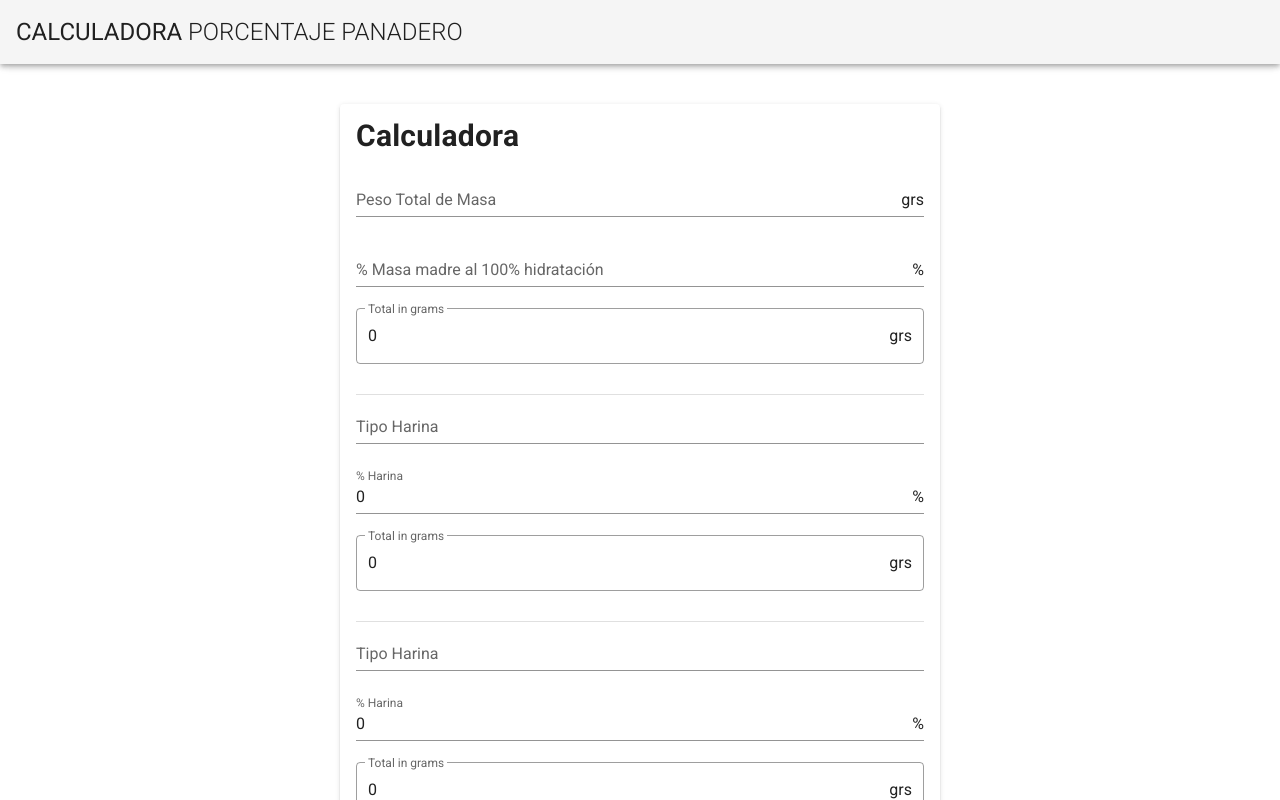
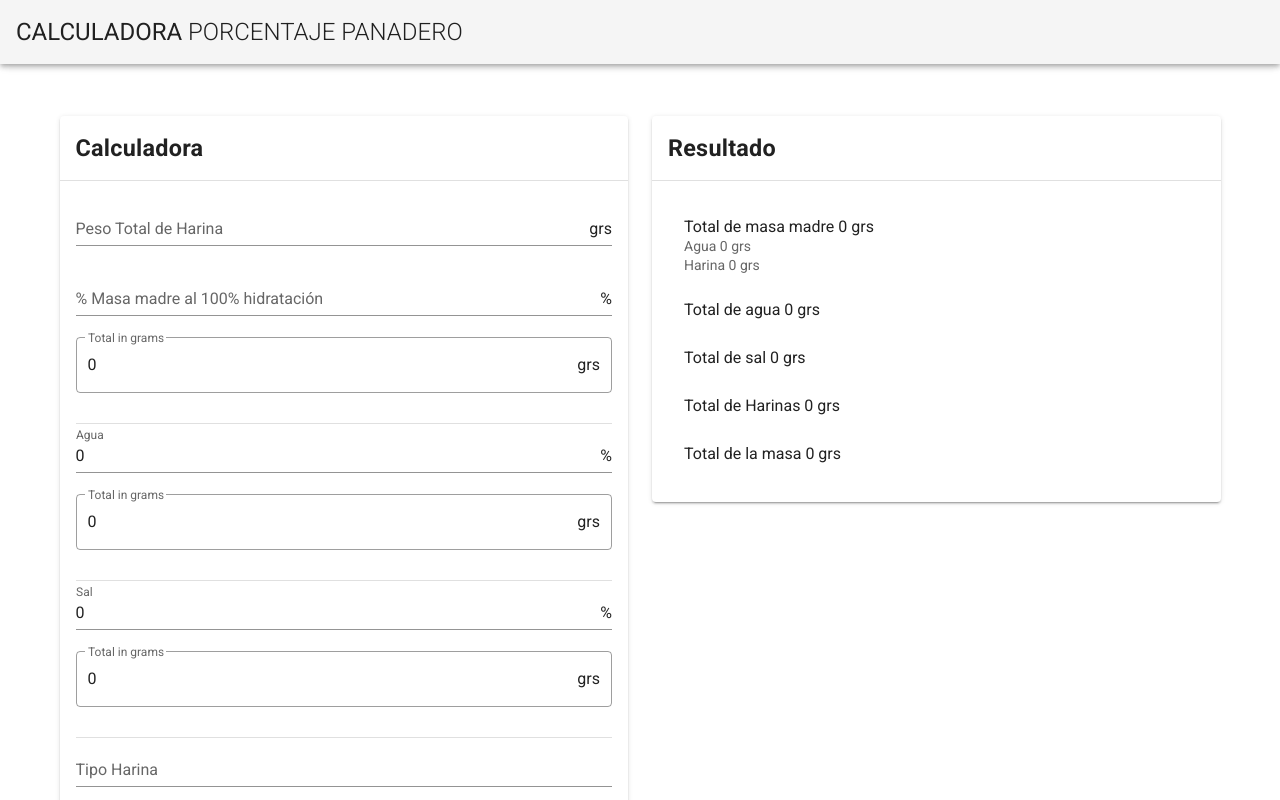
Before and after one commit to maurofokker/calculadora-panadero, a Vue app: page / in a window 1280 px wide. Shown: the top 800 px of the page. Built offline with nearby package versions, Linux system fonts and the light colour scheme.

Commit message:
add calculation in second column

```diff
--- a/src/views/SimpleBakerCalculator.vue
+++ b/src/views/SimpleBakerCalculator.vue
@@ -1,13 +1,17 @@
 <template>
-  <v-card width="600px" class="mt-10 mx-auto">
+  <v-form>
+    <v-container>
+      <v-row>
+        <v-col cols="6">
+          <v-card class="mt-10 mx-auto">
             <v-card-title primary-title>
-      <h2>Calculadora</h2>
+              <h3>Calculadora</h3>
             </v-card-title>
+            <v-divider></v-divider>
             <v-card-text>
-      <v-form>
               <v-text-field
-          label="Peso Total de Masa"
-          v-model="totalDoughWeight"
+                label="Peso Total de Harina"
+                v-model="totalFluorWeight"
                 suffix="grs"
               ></v-text-field>
               <v-text-field
@@ -17,7 +21,33 @@
               ></v-text-field>
               <v-text-field
                 label="Total in grams"
-          :value="sourdoughFromTotalDoughWeight"
+                :value="sourdoughFromTotalFluorWeight"
+                outlined
+                readonly
+                suffix="grs"
+              ></v-text-field>
+              <v-divider></v-divider>
+              <v-text-field
+                label="Agua"
+                v-model="water"
+                suffix="%"
+              ></v-text-field>
+              <v-text-field
+                label="Total in grams"
+                :value="waterFromTotalFluorWeight"
+                outlined
+                readonly
+                suffix="grs"
+              ></v-text-field>
+              <v-divider></v-divider>
+              <v-text-field
+                label="Sal"
+                v-model="salt"
+                suffix="%"
+              ></v-text-field>
+              <v-text-field
+                label="Total in grams"
+                :value="saltFromTotalFluorWeight"
                 outlined
                 readonly
                 suffix="grs"
@@ -34,7 +64,7 @@
               ></v-text-field>
               <v-text-field
                 label="Total in grams"
-          :value="fluorOneFromTotalDoughWeight"
+                :value="fluorOneFromTotalFluorWeight"
                 outlined
                 readonly
                 suffix="grs"
@@ -54,7 +84,7 @@
               ></v-text-field>
               <v-text-field
                 label="Total in grams"
-          :value="fluorTwoFromTotalDoughWeight"
+                :value="fluorTwoFromTotalFluorWeight"
                 outlined
                 readonly
                 suffix="grs"
@@ -74,7 +104,7 @@
               ></v-text-field>
               <v-text-field
                 label="Total in grams"
-          :value="fluorThreeFromTotalDoughWeight"
+                :value="fluorThreeFromTotalFluorWeight"
                 outlined
                 readonly
                 suffix="grs"
@@ -82,34 +112,95 @@
               <p v-if="totalFluorPercentGreaterThan100">
                 Total de harinas no debe superar el 100%
               </p>
-        <v-divider></v-divider>
-        <v-text-field label="Agua" v-model="water" suffix="%"></v-text-field>
-        <v-text-field
-          label="Total in grams"
-          :value="waterFromTotalDoughWeight"
-          outlined
-          readonly
-          suffix="grs"
-        ></v-text-field>
-        <v-divider></v-divider>
-        <v-text-field label="Sal" v-model="salt" suffix="%"></v-text-field>
-        <v-text-field
-          label="Total in grams"
-          :value="saltFromTotalDoughWeight"
-          outlined
-          readonly
-          suffix="grs"
-        ></v-text-field>
-      </v-form>
             </v-card-text>
           </v-card>
+        </v-col>
+        <v-col cols="6">
+          <v-card class="mt-10 mx-auto">
+            <v-card-title primary-title>
+              <h3>Resultado</h3>
+            </v-card-title>
+            <v-divider></v-divider>
+            <v-card-text>
+              <v-list disabled>
+                <v-list-item-group color="primary">
+                  <v-list-item>
+                    <v-list-item-content>
+                      <v-list-item-title>
+                        Total de masa madre
+                        {{ sourdoughFromTotalFluorWeight }} grs
+                      </v-list-item-title>
+                      <v-list-item-subtitle
+                        >Agua
+                        {{ sourdoughFromTotalFluorWeight / 2 }}
+                        grs</v-list-item-subtitle
+                      >
+                      <v-list-item-subtitle
+                        >Harina
+                        {{ sourdoughFromTotalFluorWeight / 2 }}
+                        grs</v-list-item-subtitle
+                      >
+                    </v-list-item-content>
+                  </v-list-item>
+                  <v-list-item>
+                    <v-list-item-content>
+                      <v-list-item-title>
+                        Total de agua {{ waterFromTotalFluorWeight }} grs
+                      </v-list-item-title>
+                    </v-list-item-content>
+                  </v-list-item>
+                  <v-list-item>
+                    <v-list-item-content>
+                      <v-list-item-title>
+                        Total de sal {{ saltFromTotalFluorWeight }} grs
+                      </v-list-item-title>
+                    </v-list-item-content>
+                  </v-list-item>
+                  <v-list-item>
+                    <v-list-item-content>
+                      <v-list-item-title
+                        >Total de Harinas
+                        {{ totalFluorWeight || 0 }} grs</v-list-item-title
+                      >
+                      <v-list-item-subtitle v-if="fluors.one.type"
+                        >{{ fluors.one.type }} -
+                        {{ fluorOneFromTotalFluorWeight }}
+                        grs</v-list-item-subtitle
+                      >
+                      <v-list-item-subtitle v-if="fluors.two.type"
+                        >{{ fluors.two.type }} -
+                        {{ fluorTwoFromTotalFluorWeight }}
+                        grs</v-list-item-subtitle
+                      >
+                      <v-list-item-subtitle v-if="fluors.three.type"
+                        >{{ fluors.three.type }} -
+                        {{ fluorThreeFromTotalFluorWeight }}
+                        grs</v-list-item-subtitle
+                      >
+                    </v-list-item-content>
+                  </v-list-item>
+                  <v-list-item>
+                    <v-list-item-content>
+                      <v-list-item-title>
+                        Total de la masa {{ totalDoughWeight }} grs
+                      </v-list-item-title>
+                    </v-list-item-content>
+                  </v-list-item>
+                </v-list-item-group>
+              </v-list>
+            </v-card-text>
+          </v-card>
+        </v-col>
+      </v-row>
+    </v-container>
+  </v-form>
 </template>
 
 <script>
 export default {
   data() {
     return {
-      totalDoughWeight: "",
+      totalFluorWeight: "",
       sourdough: "",
       fluors: {
         one: {
@@ -143,29 +234,29 @@ export default {
     flourTypeThree: function() {
       return "% Harina " + this.fluors.three.type;
     },
-    sourdoughFromTotalDoughWeight: function() {
-      return (Number(this.sourdough) * this.totalDoughWeight) / 100 || 0;
+    sourdoughFromTotalFluorWeight: function() {
+      return (Number(this.sourdough) * this.totalFluorWeight) / 100 || 0;
     },
-    fluorOneFromTotalDoughWeight: function() {
+    fluorOneFromTotalFluorWeight: function() {
       return (
-        (Number(this.fluors.one.percent) * this.totalDoughWeight) / 100 || 0
+        (Number(this.fluors.one.percent) * this.totalFluorWeight) / 100 || 0
       );
     },
-    fluorTwoFromTotalDoughWeight: function() {
+    fluorTwoFromTotalFluorWeight: function() {
       return (
-        (Number(this.fluors.two.percent) * this.totalDoughWeight) / 100 || 0
+        (Number(this.fluors.two.percent) * this.totalFluorWeight) / 100 || 0
       );
     },
-    fluorThreeFromTotalDoughWeight: function() {
+    fluorThreeFromTotalFluorWeight: function() {
       return (
-        (Number(this.fluors.three.percent) * this.totalDoughWeight) / 100 || 0
+        (Number(this.fluors.three.percent) * this.totalFluorWeight) / 100 || 0
       );
     },
-    waterFromTotalDoughWeight: function() {
-      return (Number(this.water) * this.totalDoughWeight) / 100 || 0;
+    waterFromTotalFluorWeight: function() {
+      return (Number(this.water) * this.totalFluorWeight) / 100 || 0;
     },
-    saltFromTotalDoughWeight: function() {
-      return (Number(this.salt) * this.totalDoughWeight) / 100 || 0;
+    saltFromTotalFluorWeight: function() {
+      return (Number(this.salt) * this.totalFluorWeight) / 100 || 0;
     },
     totalFluorPercentGreaterThan100: function() {
       return (
@@ -174,6 +265,14 @@ export default {
           Number(this.fluors.three.percent) >
         100
       );
+    },
+    totalDoughWeight: function() {
+      return (
+        Number(this.totalFluorWeight) +
+        Number(this.waterFromTotalFluorWeight) +
+        Number(this.saltFromTotalFluorWeight) +
+        Number(this.sourdoughFromTotalFluorWeight)
+      );
     }
   }
 };
```
Lines whose indentation alone changed are shown as unchanged.
